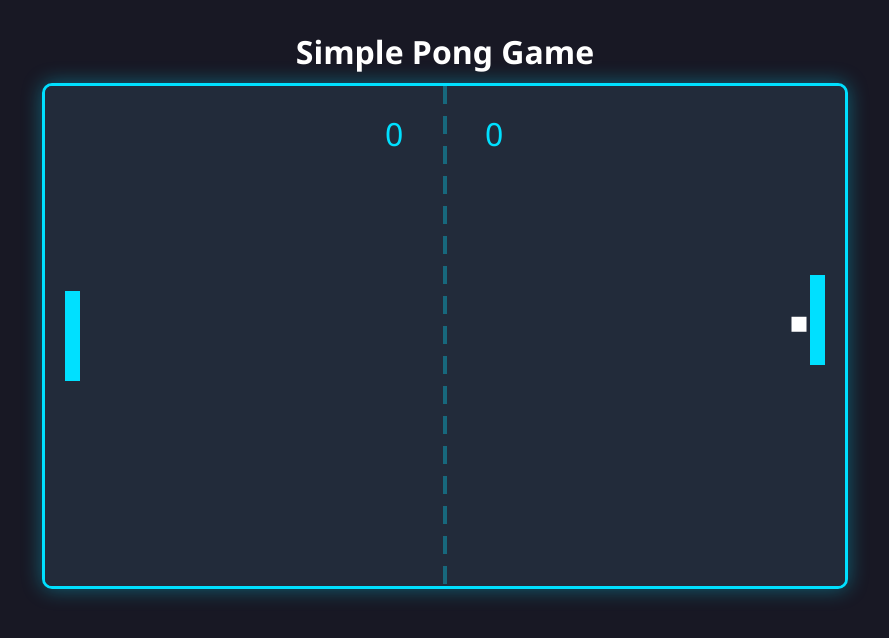
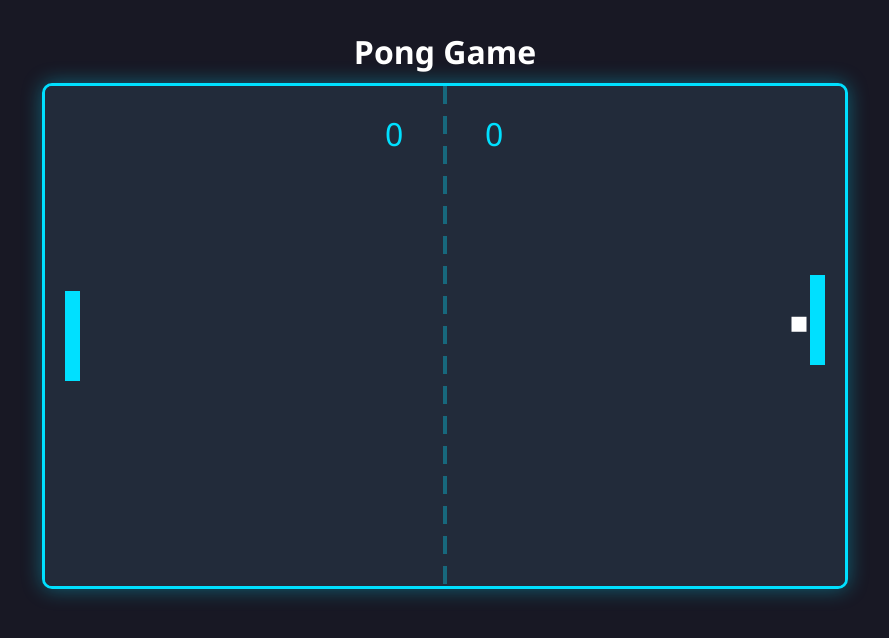
Before and after one commit to ramdanolii14/game-pong, a plain HTML site: page index.html in a window 1280 px wide. Shown: the whole page, without its empty margins (195-1084 px from the left). Drawn offline with Linux system fonts and the light colour scheme.

Commit message:
Update index.html

```diff
--- a/index.html
+++ b/index.html
@@ -2,11 +2,11 @@
 <html lang="en">
 <head>
   <meta charset="UTF-8">
-  <title>Simple Pong Game</title>
+  <title>Pong | Ramdan</title>
   <link rel="stylesheet" href="style.css">
 </head>
 <body>
-  <h1>Simple Pong Game</h1>
+  <h1>Pong Game</h1>
   <canvas id="pong" width="800" height="500"></canvas>
   <script src="pong.js"></script>
 </body>
```
